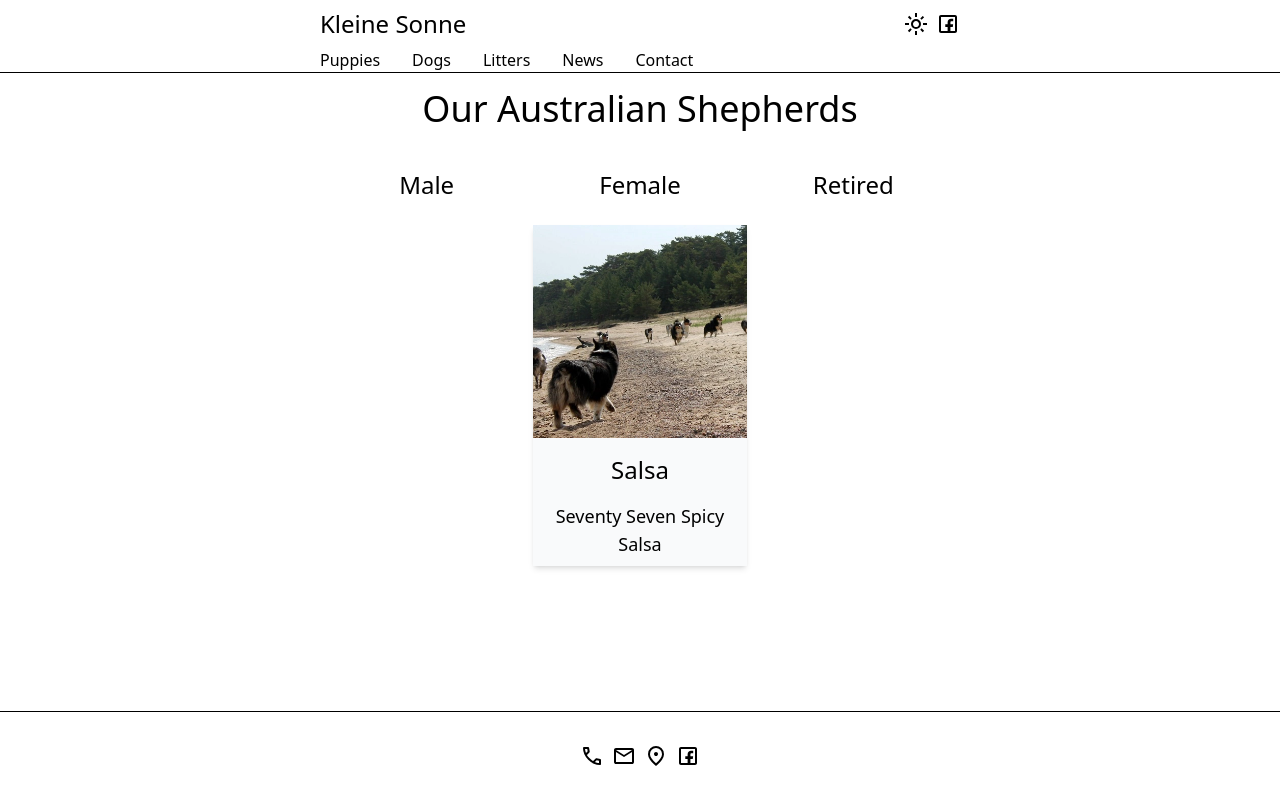
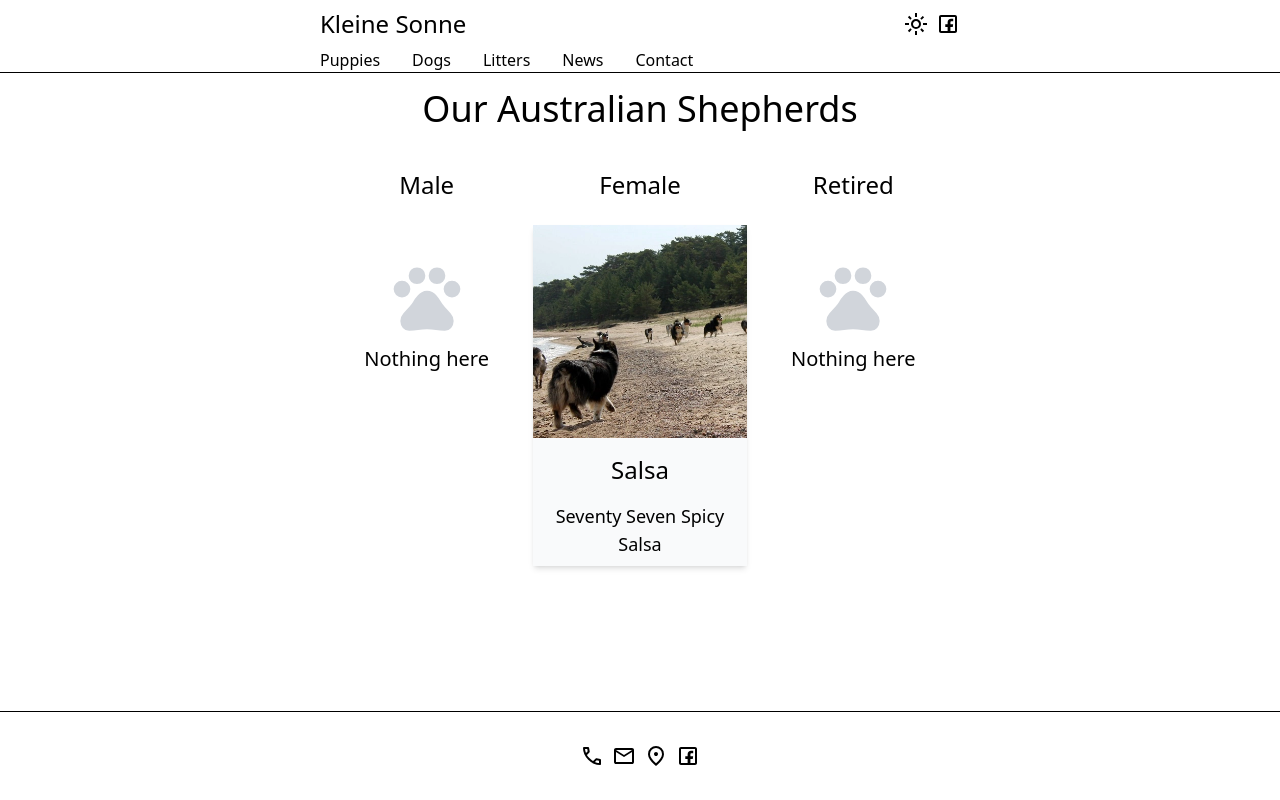
Before and after one commit to mart-mihkel/kleinesonne, a SvelteKit app in the folder front/: page /dogs/australian in a window 1280 px wide. Built offline with nearby package versions, Linux system fonts and the light colour scheme.

Commit message:
show empty🗑️

```diff
--- /dev/null
+++ b/front/src/lib/components/Empty.svelte
@@ -0,0 +1,12 @@
+<div class="flex size-full flex-col items-center p-8">
+    <svg
+        class="size-20 fill-gray-300"
+        xmlns="http://www.w3.org/2000/svg"
+        viewBox="0 -960 960 960"
+    >
+        <path
+            d="M180-475q-42 0-71-29t-29-71q0-42 29-71t71-29q42 0 71 29t29 71q0 42-29 71t-71 29Zm180-160q-42 0-71-29t-29-71q0-42 29-71t71-29q42 0 71 29t29 71q0 42-29 71t-71 29Zm240 0q-42 0-71-29t-29-71q0-42 29-71t71-29q42 0 71 29t29 71q0 42-29 71t-71 29Zm180 160q-42 0-71-29t-29-71q0-42 29-71t71-29q42 0 71 29t29 71q0 42-29 71t-71 29ZM266-75q-45 0-75.5-34.5T160-191q0-52 35.5-91t70.5-77q29-31 50-67.5t50-68.5q22-26 51-43t63-17q34 0 63 16t51 42q28 32 49.5 69t50.5 69q35 38 70.5 77t35.5 91q0 47-30.5 81.5T694-75q-54 0-107-9t-107-9q-54 0-107 9t-107 9Z"
+        />
+    </svg>
+    <h4 class="p-2 text-center text-xl">Nothing here</h4>
+</div>
--- a/front/src/lib/components/Gallery.svelte
+++ b/front/src/lib/components/Gallery.svelte
@@ -34,7 +34,7 @@
                 <Prev />
             </button>
             <div class="flex flex-col p-4">
-                <img src={active.src} alt={active.alt} />
+                <img src={active.src} alt={active.alt} loading="lazy" />
                 <div class="flex flex-row justify-center gap-3 p-4">
                     {#each images as _img, i}
                         <button
--- a/front/src/lib/components/Litter.svelte
+++ b/front/src/lib/components/Litter.svelte
@@ -27,5 +27,5 @@
         </div>
     {/if}
     <h3 class="text-center text-2xl">Parents</h3>
-    <img src={parents.src} alt={parents.alt} />
+    <img src={parents.src} alt={parents.alt} loading="lazy" />
 </div>
--- a/front/src/lib/components/index.ts
+++ b/front/src/lib/components/index.ts
@@ -6,5 +6,6 @@ import Litter from "./Litter.svelte";
 import Gallery from "./Gallery.svelte";
 import Loading from "./Loading.svelte";
 import Error from "./Error.svelte";
+import Empty from "./Empty.svelte";
 
-export { Header, Footer, Dropdown, Thumbnail, Litter, Gallery, Loading, Error };
+export { Header, Footer, Dropdown, Thumbnail, Litter, Gallery, Loading, Error, Empty };
--- a/front/src/routes/+page.svelte
+++ b/front/src/routes/+page.svelte
@@ -17,6 +17,7 @@
                 class="size-full object-cover"
                 src="/rand.webp"
                 alt="australian shepherd"
+                loading="lazy"
             />
         </div>
         <p
@@ -36,6 +37,7 @@
                 class="size-full object-cover"
                 src="/viisakas.webp"
                 alt="entlebuch"
+                loading="lazy"
             />
         </div>
         <p
@@ -55,6 +57,7 @@
                 class="size-full object-cover"
                 src="/usin.webp"
                 alt="bernese"
+                loading="lazy"
             />
         </div>
         <p
--- a/front/src/routes/dogs/[breed]/+page.svelte
+++ b/front/src/routes/dogs/[breed]/+page.svelte
@@ -1,5 +1,5 @@
 <script lang="ts">
-    import { Thumbnail, Loading, Error } from "$lib/components";
+    import { Thumbnail, Loading, Empty, Error } from "$lib/components";
     import { Breed } from "$lib/types";
     import { page } from "$app/stores";
     import type { PageData } from "./$types";
@@ -19,6 +19,7 @@
             {#await data.male}
                 <Loading text="Loading dogs..." />
             {:then dogs}
+                {#if dogs.length > 0}
                     {#each dogs as { name, nickname, thumbnail }}
                         <Thumbnail
                             href={`${breed}/${nickname}`}
@@ -27,6 +28,9 @@
                             image={thumbnail}
                         />
                     {/each}
+                {:else}
+                    <Empty />
+                {/if}
             {:catch}
                 <Error message="Failed to load dogs, something went wrong" />
             {/await}
@@ -36,6 +40,7 @@
             {#await data.female}
                 <Loading text={"Loading dogs..."} />
             {:then dogs}
+                {#if dogs.length > 0}
                     {#each dogs as { name, nickname, thumbnail }}
                         <Thumbnail
                             href={`${breed}/${nickname}`}
@@ -44,6 +49,9 @@
                             image={thumbnail}
                         />
                     {/each}
+                {:else}
+                    <Empty />
+                {/if}
             {:catch}
                 <Error message="Failed to load dogs, something went wrong" />
             {/await}
@@ -53,6 +61,7 @@
             {#await data.retired}
                 <Loading text={"Loading dogs..."} />
             {:then dogs}
+                {#if dogs.length > 0}
                     {#each dogs as { name, nickname, thumbnail }}
                         <Thumbnail
                             href={`${breed}/${nickname}`}
@@ -61,6 +70,9 @@
                             image={thumbnail}
                         />
                     {/each}
+                {:else}
+                    <Empty />
+                {/if}
             {:catch}
                 <Error message="Failed to load dogs, something went wrong" />
             {/await}
--- a/front/src/routes/dogs/[breed]/[dog]/+page.svelte
+++ b/front/src/routes/dogs/[breed]/[dog]/+page.svelte
@@ -17,6 +17,7 @@
                     class="size-full object-cover"
                     src={thumbnail.src}
                     alt={thumbnail.alt}
+                    loading="lazy"
                 />
             </div>
             <div class="flex flex-col md:w-1/2">
```
Lines whose indentation alone changed are shown as unchanged.
